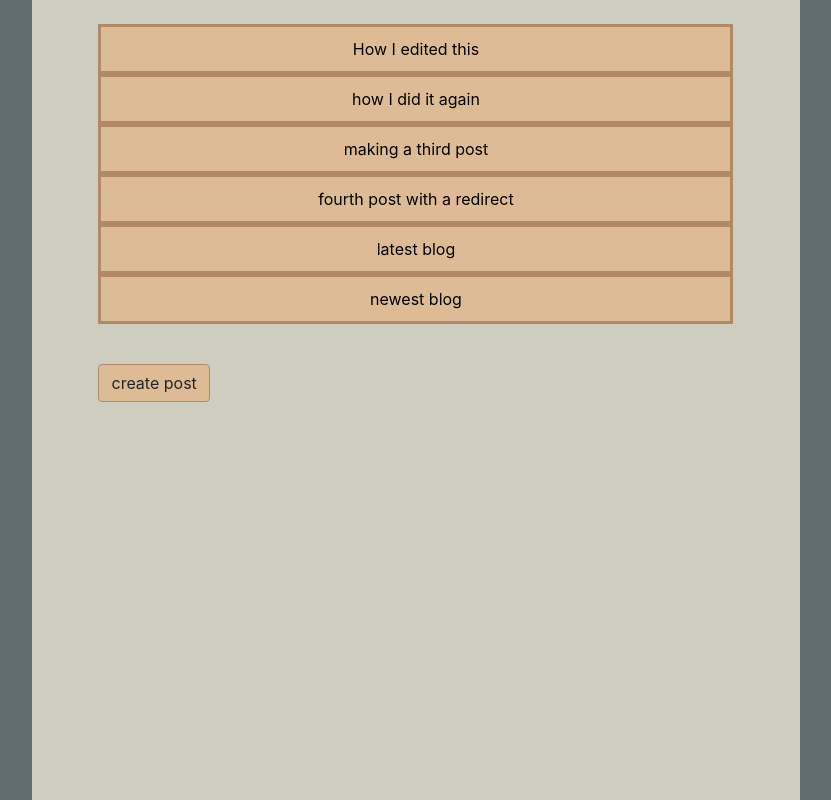
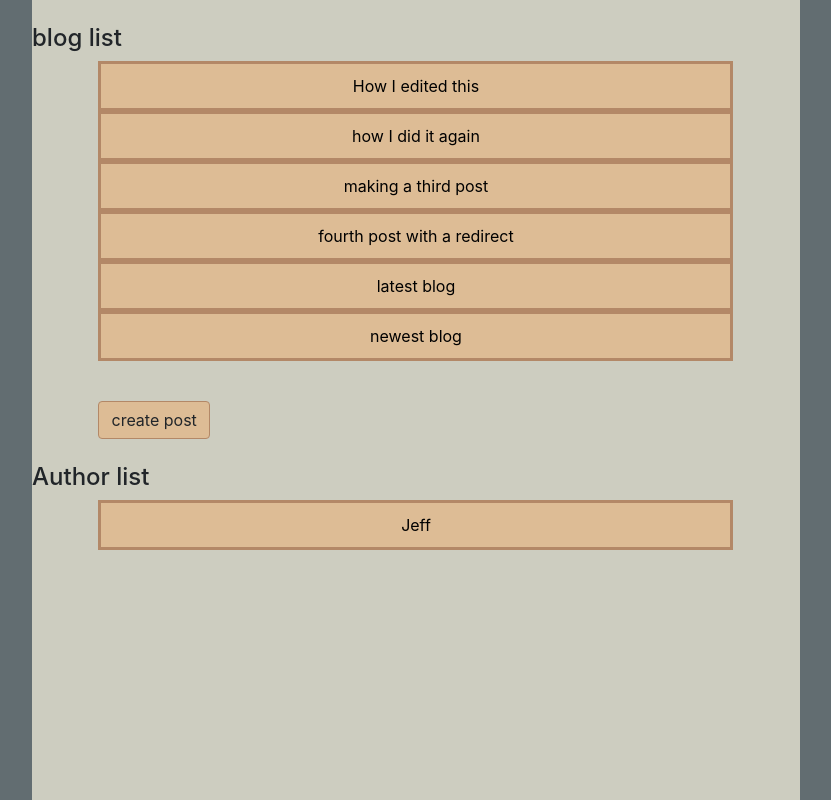
Before and after one commit to SirJeffers/blogging-app, a Django app: page /blog/ in a window 1280 px wide. Shown: the part 66-866 px from the top of the page, without its empty margins (224-1055 px from the left). Run offline with Django 3.2, Linux system fonts and the light colour scheme; data comes from the database, SQL or seed files in the repository; some libraries are stand-ins or nearby versions.

Commit message:
added in the author
added in the author url, view and html page

```diff
--- a/blogproject/blogapp/templates/blog/index.html
+++ b/blogproject/blogapp/templates/blog/index.html
@@ -11,6 +11,7 @@
     </nav>
     <div id="content">
         <br>
+        <h4>blog list</h4>
         <div class="row">
             <div class="col-1"></div>
             <div class="col-10">
@@ -32,5 +33,22 @@
             <div class="col-3"><a href="/blog/create" class="btn create">create post</a></div>
             <div class="col-8"></div>
         </div>
+        <br>
+        <h4>Author list</h4>
+        <div class="row">
+                <div class="col-1"></div>
+                <div class="col-10">
+                {% if authors %}
+                    <ul>
+                        {% for author in authors %}
+                        <a href="/blog/{{author.id}}/author/"><li>{{author.auth_name}}</li></a>
+                        {% endfor %}
+                    </ul>
+                {% else %}
+                    <p>No authors are in the system</p>
+                {% endif %}
+                </div>
+                <div class="col-1"></div>
+            </div>
     </div>
 </body>
--- a/blogproject/blogapp/urls.py
+++ b/blogproject/blogapp/urls.py
@@ -7,4 +7,5 @@ urlpatterns = [
     path('create/', views.createPost, name='Create'),
     path('<int:post_id>/post/', views.postview, name='Post'),
     path('<int:post_id>/edit/', views.editPost, name='Edit'),
+    path('<int:auth_id>/author/', views.authInfo, name='Author'),
 ]
--- a/blogproject/blogapp/views.py
+++ b/blogproject/blogapp/views.py
@@ -10,7 +10,8 @@ from .models import Post, Author
 #the index function: gets a list of all the blogs, then returns that to the page
 def index(request):
     all_blogs = Post.objects.all()
-    return render(request, 'blog/index.html', {'blog_list' : all_blogs})
+    authors = Author.objects.all()
+    return render(request, 'blog/index.html', {'blog_list' : all_blogs, 'authors' : authors})
 
 #postview function: returns the data for a specific post when accessed
 #gets the specific post based off the id
@@ -57,3 +58,8 @@ def editPost(request, post_id):
         post = get_object_or_404(Post, pk=post_id)
         author = Author.objects.all()
         return render(request, 'blog/edit.html', {'post' : post, 'author' : author})
+
+#allows viewing of the authors info page, specific to that author
+def authInfo(request, auth_id):
+    author = get_object_or_404(Author, pk=auth_id)
+    return render(request, 'blog/author.html', {'author' : author})
```
Also changed, not shown: blogproject/blogapp/templates/blog/author.html (added, +29 -0 lines).
